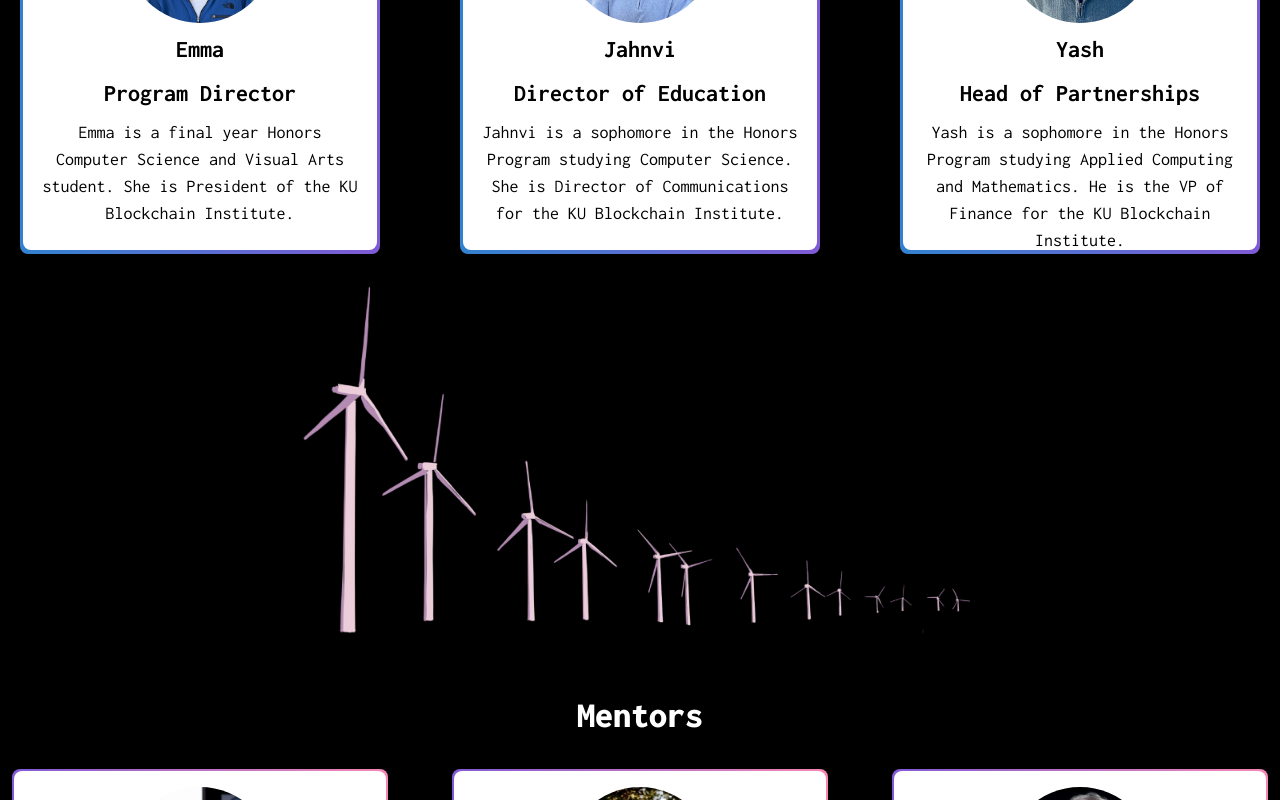
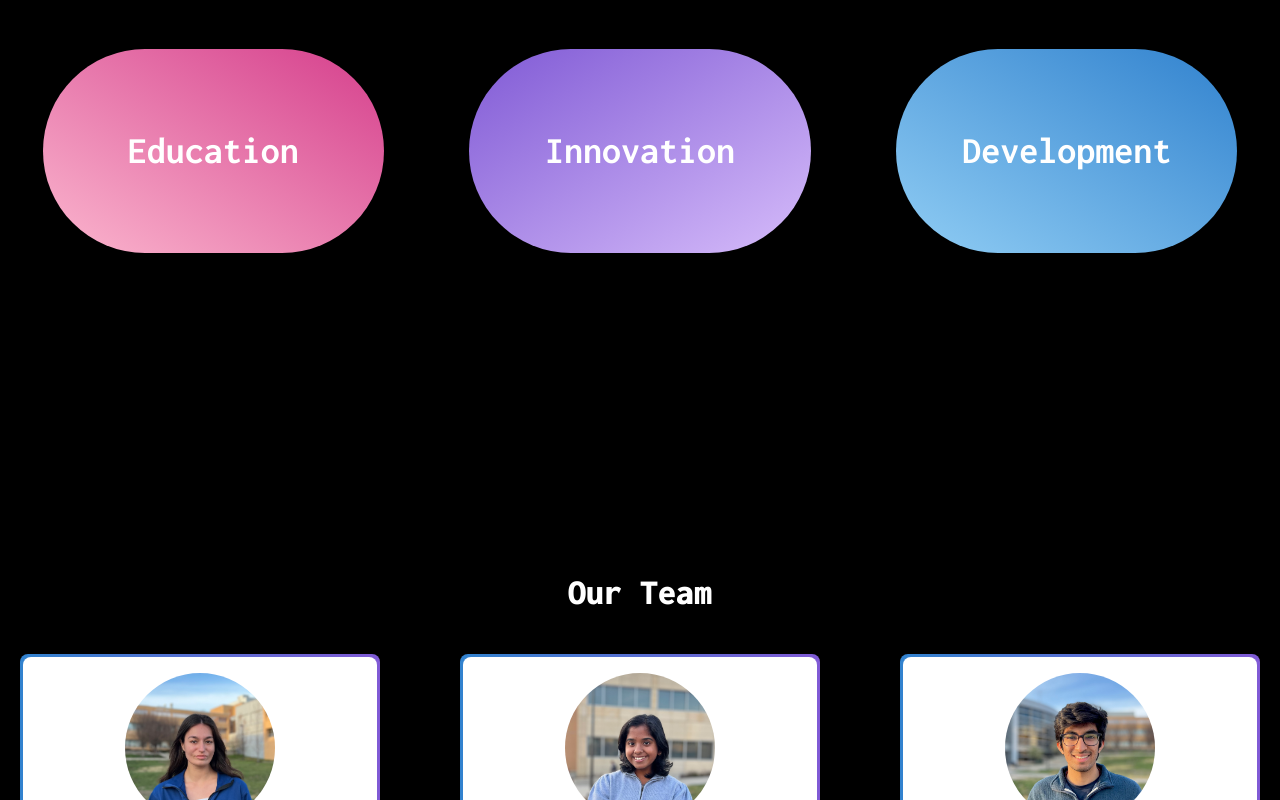
Before and after one commit to KU-Blockchain/kansas-blockchain-fellowship, a React (Create React App) app: page / in a window 1280 px wide. Shown: the part 1240-2040 px from the top of the page. Built offline with nearby package versions, Linux system fonts and the light colour scheme.

Commit message:
bunch more styling changes

```diff
--- a/src/App.js
+++ b/src/App.js
@@ -6,6 +6,8 @@ import Team from "./components/Team";
 import Mentors from "./components/Mentors";
 import ColorModeSwitcher from "./components/ColorModeSwitcher";
 import WindmillImage from "./components/WindmillImage";
+import ThreeCircles from "./components/ThreeCircles";
+import Footer from "./components/Footer";
 
 function App() {
   return (
@@ -13,9 +15,11 @@ function App() {
       <ColorModeSwitcher />
       <Welcome />
       <About />
+      <ThreeCircles />
       <Team />
       <WindmillImage />
       <Mentors />
+      <Footer />
     </Box>
   );
 }
--- a/src/components/ColorModeSwitcher.jsx
+++ b/src/components/ColorModeSwitcher.jsx
@@ -4,7 +4,7 @@ const ColorModeSwitcher = () => {
   const { colorMode, toggleColorMode } = useColorMode();
   return (
     <Button onClick={toggleColorMode}>
-      Switch to {colorMode === "light" ? "Dark" : "Light"} mode
+      {colorMode === "light" ? "Dark" : "Light"} mode
     </Button>
   );
 };
--- /dev/null
+++ b/src/components/Footer.jsx
@@ -0,0 +1,24 @@
+import React from "react";
+import { Text, Flex, Button, Link } from "@chakra-ui/react";
+const Footer = () => {
+  return (
+    <Flex
+      as="footer"
+      direction="column"
+      align="center"
+      justify="center"
+      marginTop="8"
+      padding="8"
+    >
+      <Text fontSize="md" marginBottom="2">
+        Made with 🔥 by the University of Kansas Blockchain Institute
+      </Text>
+      <Link href="https://kublockchain.com/" isExternal>
+        <Button colorScheme="blue" variant="outline" size="sm">
+          View Site
+        </Button>
+      </Link>
+    </Flex>
+  );
+};
+export default Footer;
--- a/src/components/Mentors.jsx
+++ b/src/components/Mentors.jsx
@@ -61,7 +61,7 @@ const Mentors = () => {
   return (
     <Box>
       <Heading as="h2" size="xl" textAlign="center" my={5}>
-        Mentors
+        Our Mentors
       </Heading>
       <SimpleGrid columns={[1, null, 3]} spacing={10}>
         {mentors.map((mentor, index) => (
--- /dev/null
+++ b/src/components/ThreeCircles.jsx
@@ -0,0 +1,59 @@
+import React from "react";
+import { Box, Flex, Text } from "@chakra-ui/react";
+
+const ThreeCircles = () => {
+  // Define circle properties with direct CSS color values for gradients
+  const circles = [
+    { title: "Education", gradient: "linear(to-tr, pink.200, pink.500)" }, // Example with hex colors for pink
+    { title: "Innovation", gradient: "linear(to-tl, purple.200, purple.500)" }, // Example with hex colors for purple
+    { title: "Development", gradient: "linear(to-tr, blue.200, blue.500)" }, // Example with hex colors for blue
+  ];
+
+  return (
+    <Flex
+      justifyContent="space-around"
+      alignItems="center"
+      height="100vh"
+      width="100%"
+    >
+      {circles.map((circle, index) => (
+        <Box
+          key={index}
+          width="40%"
+          height="0"
+          padding="10%"
+          position="relative"
+        >
+          <Box
+            position="absolute"
+            top="0"
+            left="0"
+            right="0"
+            bottom="0"
+            margin="auto"
+            maxWidth="100%"
+            maxHeight="100%"
+            width="80%"
+            height="80%"
+            bgGradient={circle.gradient}
+            borderRadius="full"
+            display="flex"
+            alignItems="center"
+            justifyContent="center"
+          >
+            <Text
+              color="white"
+              fontWeight="bold"
+              textAlign="center"
+              fontSize="xl"
+            >
+              {circle.title}
+            </Text>
+          </Box>
+        </Box>
+      ))}
+    </Flex>
+  );
+};
+
+export default ThreeCircles;
```
Also changed, not shown: src/components/Scholarship.jsx (added).
